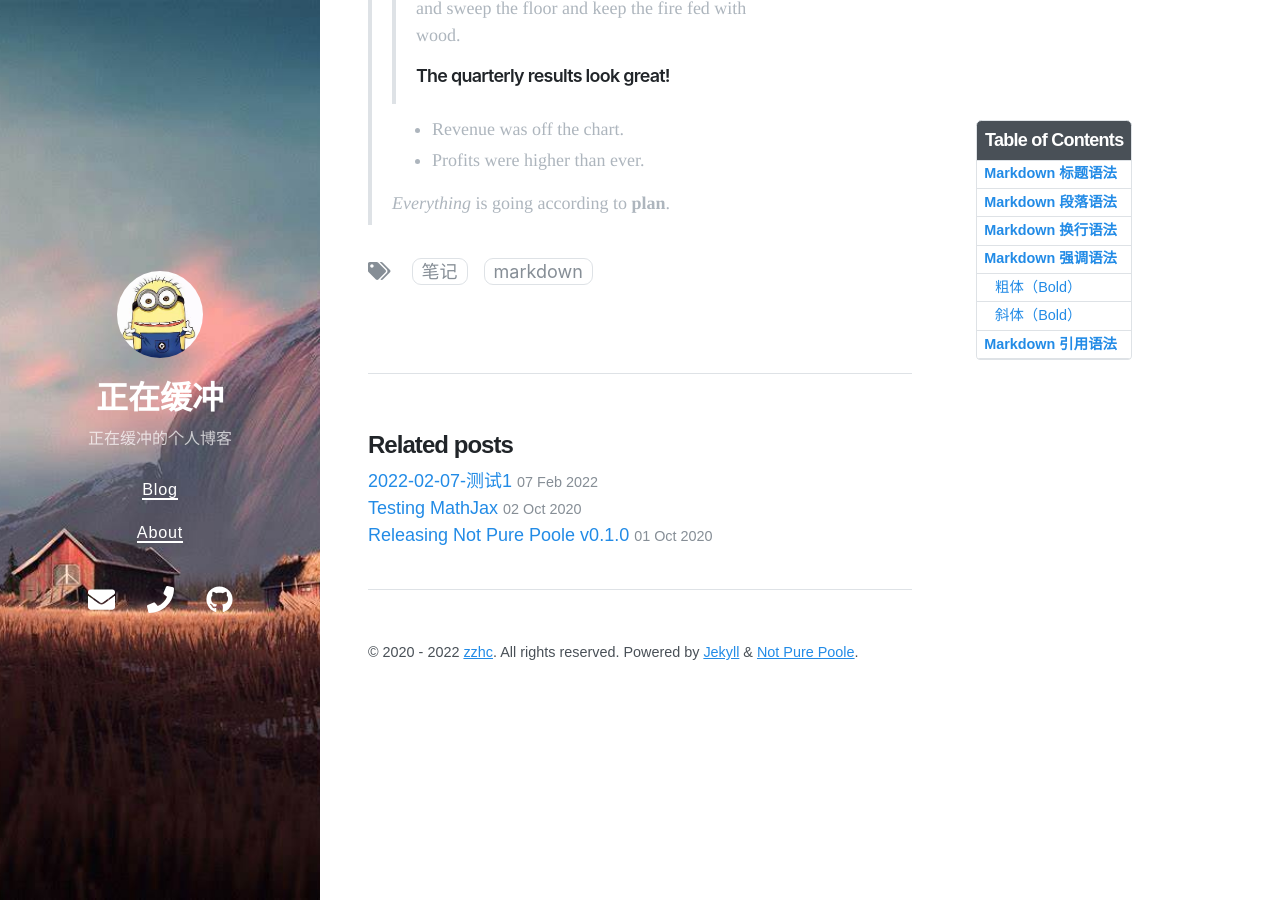
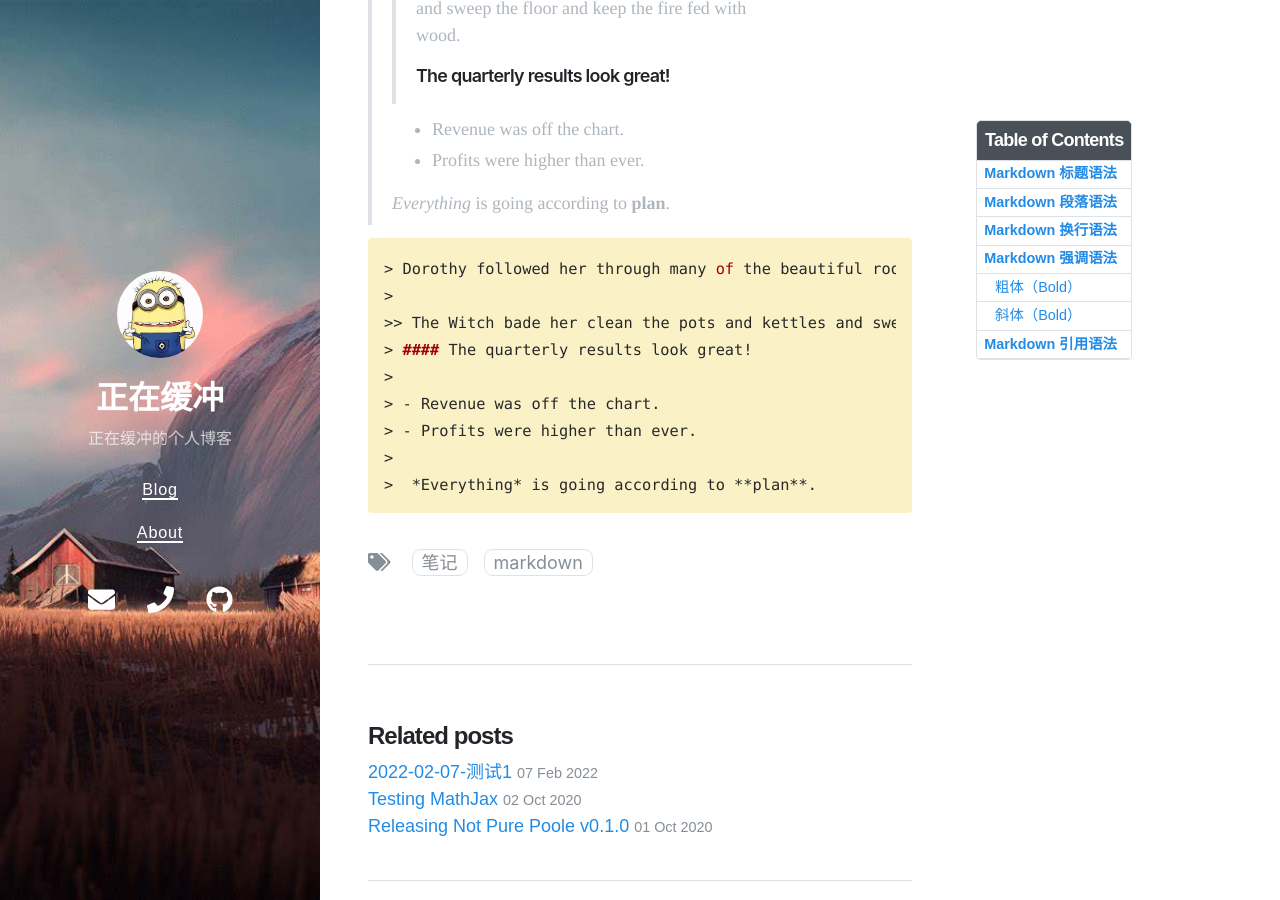
Before and after one commit to Zzhc3321/personal-blog.github.io, a Jekyll site: the page built from _posts/2022-02-08-Markdown-基础语法.md, in a window 1280 px wide and 900 px high, scrolled down 2299 px. Built offline with Jekyll 4.4.1, drawn with Linux system fonts in a browser that asks for light colours; nearby versions of some CDN libraries.

Commit message:
修改文件: _posts/2022-02-08-Markdown-基础语法.md

```diff
--- a/_posts/2022-02-08-Markdown-基础语法.md
+++ b/_posts/2022-02-08-Markdown-基础语法.md
@@ -86,4 +86,13 @@
 >  *Everything* is going according to **plan**.
 
 {% highlight js %}
+> Dorothy followed her through many of the beautiful rooms in her castle.
+>
+>> The Witch bade her clean the pots and kettles and sweep the floor and keep the fire fed with wood.
+> #### The quarterly results look great!
+>
+> - Revenue was off the chart.
+> - Profits were higher than ever.
+>
+>  *Everything* is going according to **plan**.
 {% endhighlight %}
```
